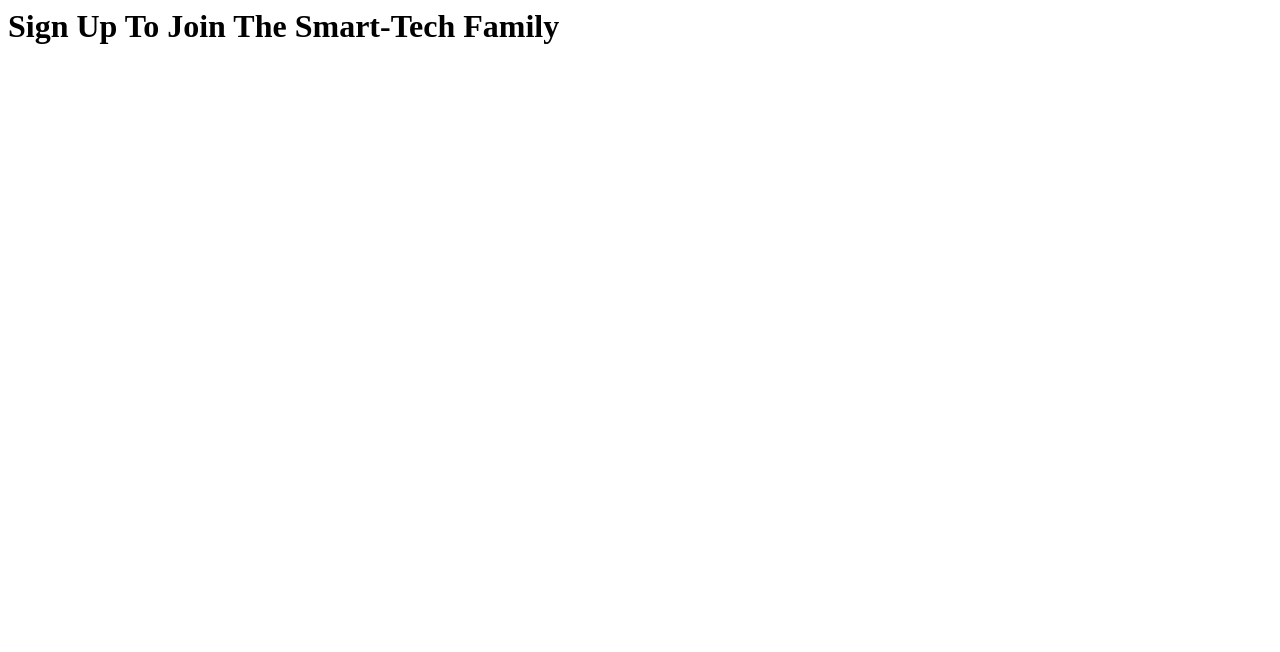
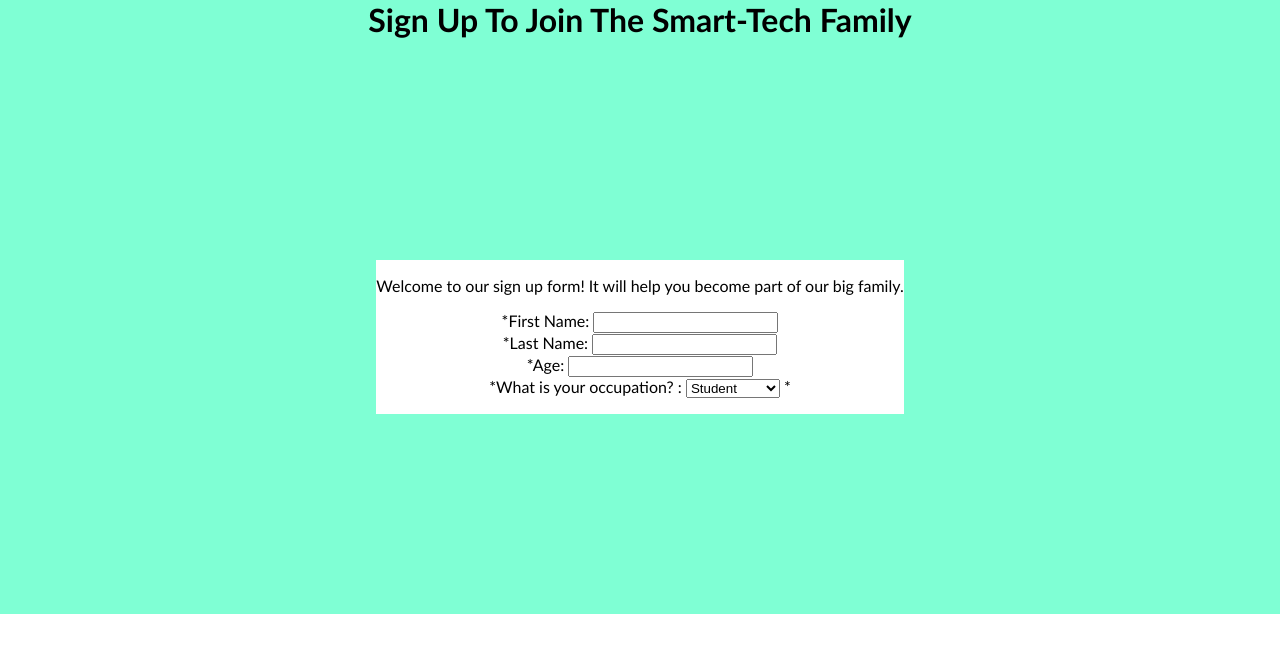
Before and after one commit to KimVianney/Challenge-2, a plain HTML site: page index.html in a window 1280 px wide. Drawn offline with Linux system fonts and the light colour scheme.

Commit message:
This is my progress with the survey form project

```diff
--- a/index.html
+++ b/index.html
@@ -1,12 +1,26 @@
 <html>
     <head>
         <title>Smart-Tech Africa | Sign Up Page</title>
+        <link rel="stylesheet" type="text/css" href="style.css" />
     </head>
     <body>
         <div id="container">
             <h1>Sign Up To Join The Smart-Tech Family</h1>
             <div class="content">
+                <p>Welcome to our sign up form! It will help you become part of our big family.</p>
                 <form>
+                    *First Name: <input type="text" name="First_Name" />
+                    <br />
+                    *Last Name: <input type="text" name="Last_Name" />
+                    <br />
+                    *Age: <input type="number" name="Age" />
+                    <br />
+                    *What is your occupation? : <select name="occupation">
+                        <option value="Student">Student</option>
+                        <option value="Intern">Intern </option>
+                        <option value="Full time job">Full time job</option>
+                    </select>
+                    *
 
                 </form>
 
--- /dev/null
+++ b/style.css
@@ -0,0 +1,22 @@
+/*@import url(https://fonts.googleapis.com/css?family=Raleway:400,500);*/
+body{
+    margin: 0;
+    font-family:'Raleway', 'Trebuchet MS', 'Lucida Sans Unicode', 'Lucida Grande', 'Lucida Sans', Arial, sans-serif;
+    text-align: center;
+
+}
+#container{
+    background-color:  aquamarine;
+
+}
+.content{
+    background-color: white;
+    color: black;
+    margin-top: 200px;
+    margin-left: 100px;
+    margin-right: 100px;
+    margin-bottom: 200px;
+    display: inline-block;
+    position: center;
+
+}
```
Also changed, not shown: sytle.css (deleted).
